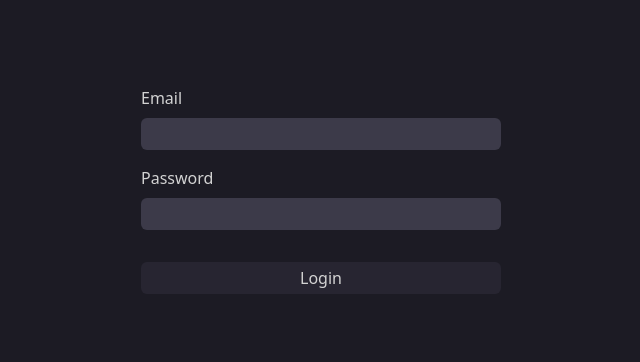
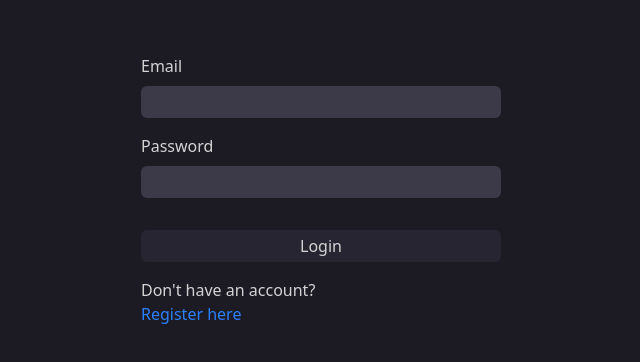
Before and after one commit to lundbergsimon/weather-web-app, a React (Vite) app in the folder frontend/: page /login in a window 1280 px wide. Shown: the part 210-572 px from the top of the page, without its empty margins (319-959 px from the left). Built offline with nearby package versions, Linux system fonts and the light colour scheme; no server answers.

Commit message:
feat(LoginPage): add registration link for new users

```diff
--- a/frontend/src/pages/LoginPage.tsx
+++ b/frontend/src/pages/LoginPage.tsx
@@ -81,6 +81,12 @@
             {isPending ? "Loading..." : "Login"}
           </button>
         </div>
+        <div>
+          <p>Don't have an account?</p>
+          <a href="/register" className="text-blue-500 hover:underline">
+            Register here
+          </a>
+        </div>
       </form>
     </div>
   );
```
